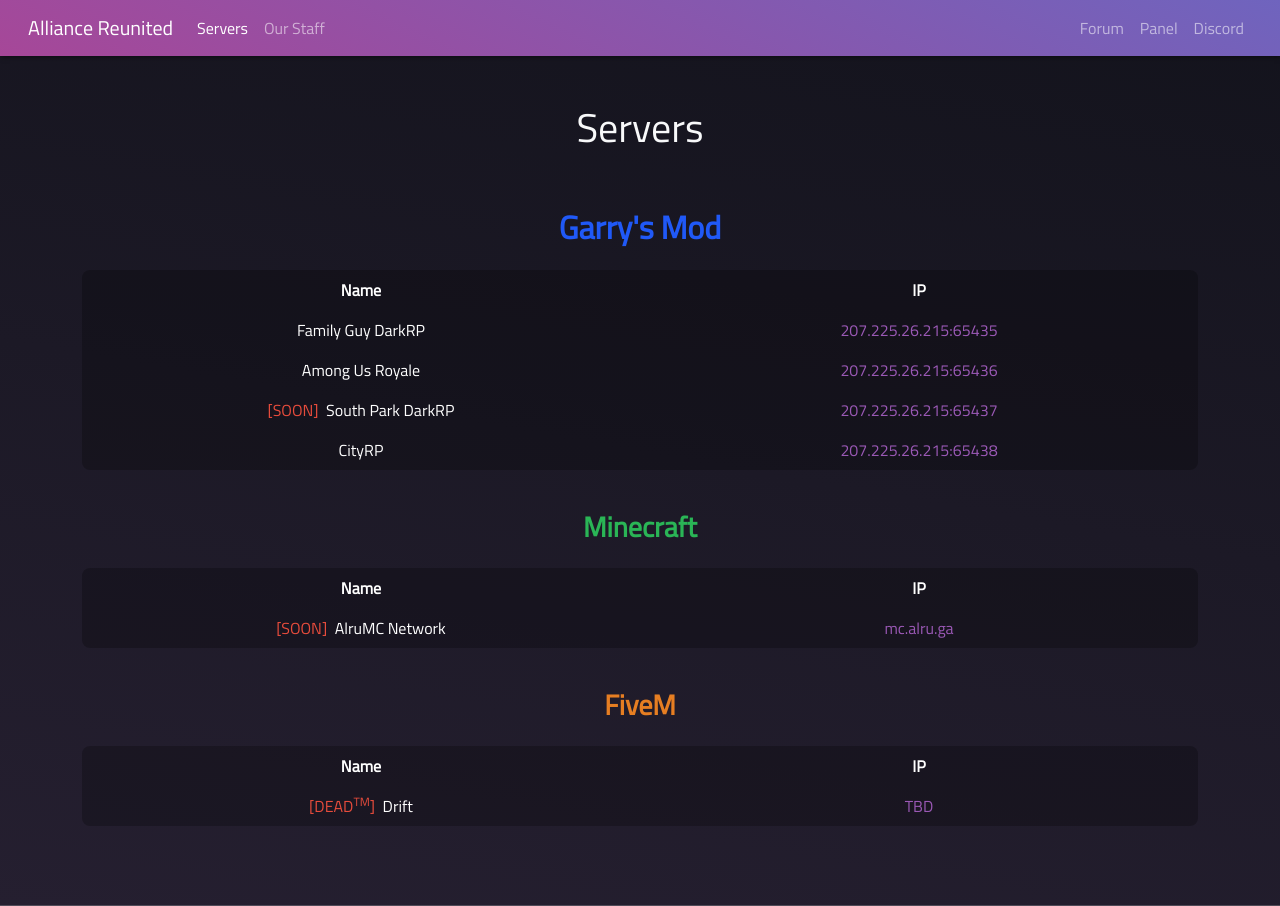
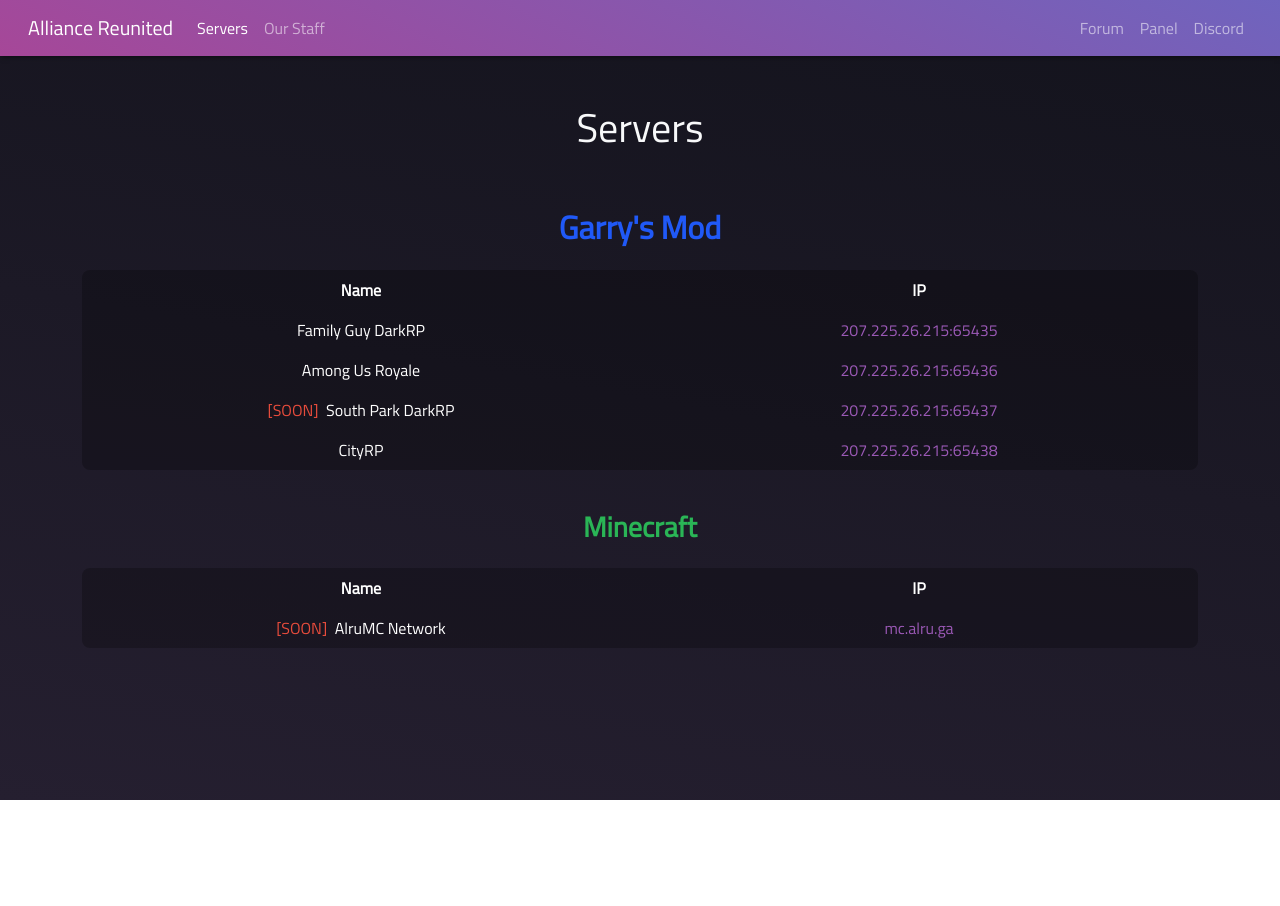
Before and after one commit to Alliance-Reunited/alru.cloud, a React app: page /servers in a window 1280 px wide. After the commit the page ends 800 px from the top, so only its background shows below. Built offline with nearby package versions, Linux system fonts and the light colour scheme.

Commit message:
no more fivem

```diff
--- a/public/assets/scss/pages/home.scss
+++ b/public/assets/scss/pages/home.scss
@@ -34,11 +34,6 @@
         animation: fadeIn 2.25s;
     }
 
-    a.fivem-btn {
-        background-color: $fivem;
-        animation: fadeIn 2.5s;
-    }
-
     a:hover {
         background-color: #ffffff;
         color: #000000;
--- a/public/assets/scss/pages/servers.scss
+++ b/public/assets/scss/pages/servers.scss
@@ -16,13 +16,6 @@
     font-weight: bold;
 
     animation: fadeIn 1.75s;
-}
-
-.fivem-title {
-    color: $fivem;
-    font-weight: bold;
-
-    animation: fadeIn 2.25s;
 }
 
 #gmod-table {
--- a/public/assets/scss/palette.scss
+++ b/public/assets/scss/palette.scss
@@ -22,4 +22,3 @@
 // Games
 $gmod: #2059f7;
 $minecraft: #2ab556;
-$fivem: #e67e22;
--- a/src/pages/Home.tsx
+++ b/src/pages/Home.tsx
@@ -17,7 +17,6 @@
             <div className="game-btn-wrapper d-flex mt-5">
                 <a href="/servers#gmod" className="gmod-btn btn btn-lg">Garry&apos;s Mod</a>
                 <a href="/servers#minecraft" className="minecraft-btn btn btn-lg">Minecraft</a>
-                <a href="/servers#fivem" className="fivem-btn btn btn-lg">FiveM</a>
             </div>
         </main>
     );
--- a/src/pages/Servers.tsx
+++ b/src/pages/Servers.tsx
@@ -59,23 +59,6 @@
                 </tbody>
             </table>
             <br />
-
-            {/* FiveM */}
-            <h3 className="fivem-title" id="fivem">FiveM</h3>
-            <table className="server-table table table-borderless mt-4" id="fivem-table">
-                <thead>
-                    <tr>
-                        <th>Name</th>
-                        <th>IP</th>
-                    </tr>
-                </thead>
-                <tbody>
-                    <tr>
-                        <td><span className="bad me-1">[DEAD<sup>TM</sup>]</span> Drift</td>
-                        <td><a href="#">TBD</a></td>
-                    </tr>
-                </tbody>
-            </table>
         </main>
     );
 }
```
